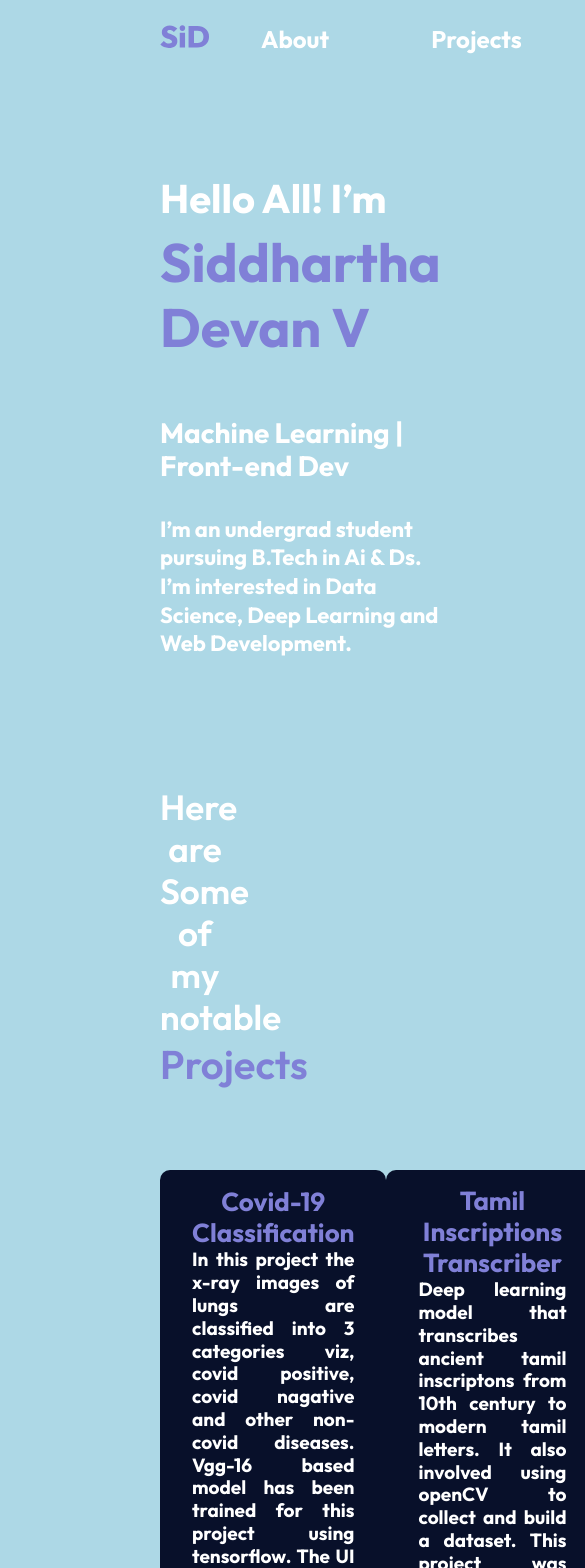
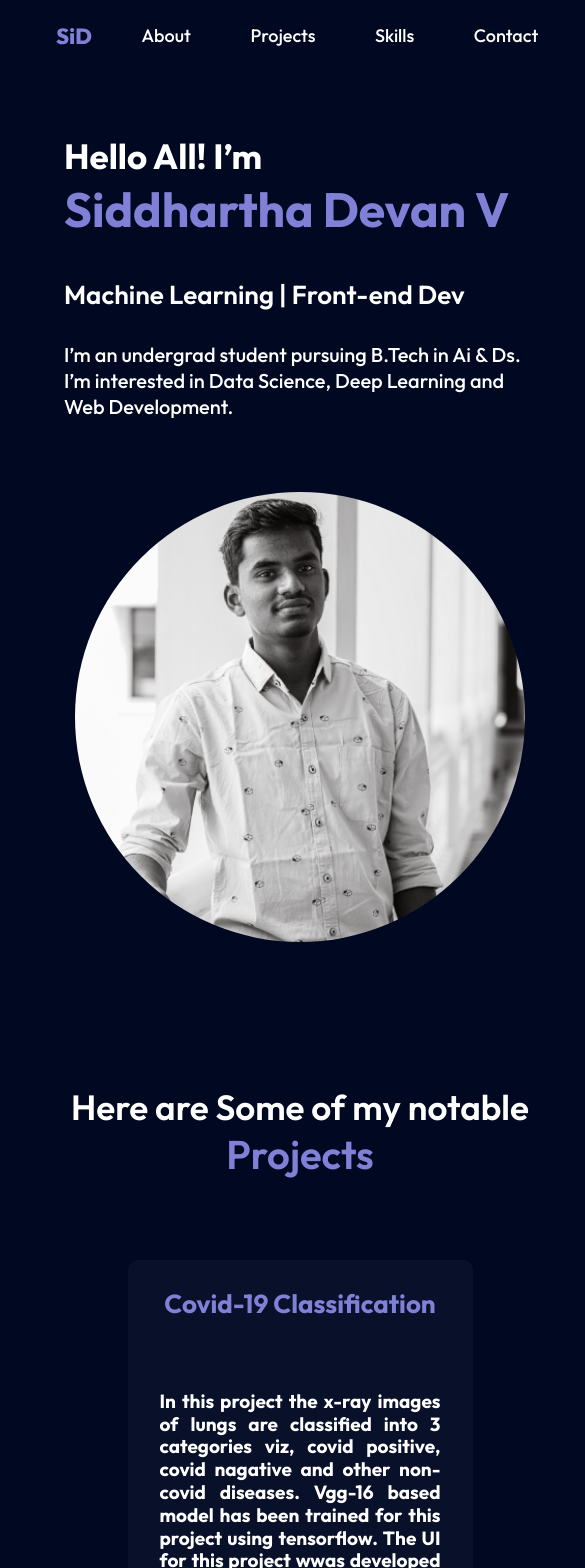
Before and after one commit to Siddhartha-Devan/React-portfolio, a React (Create React App) app: page / in a window 390 px wide. Shown: the top 1568 px of the page, 585 px wide, since content can reach past the window. Built offline with nearby package versions, Linux system fonts and the light colour scheme; the HTML template or start-up script is replaced by a standard one.

Commit message:
1/2 responsive

```diff
--- a/src/App.css
+++ b/src/App.css
@@ -9,3 +9,11 @@ body{
     background: var(--color-bg) ;
     font-family: var(--font-family);
 }
+
+@media only screen and (max-width: 600px) {
+
+    body {
+        width: 600px;
+    }
+
+}
--- a/src/components/contact/Contact.jsx
+++ b/src/components/contact/Contact.jsx
@@ -10,7 +10,8 @@ import Location from '../../assets/location-svgrepo-com.svg'
 
 const Contact = () => {
   return (
-    <div className='pf__contact-main' id='contact'>
+
+    <section className='pf__contact-main' id='contact'>
         <div className='pf__contact-head'>
             <div className='pf__contact-head-text1'>
                 Wanna get in touch
@@ -53,7 +54,7 @@ const Contact = () => {
 
             </div>
         </div>
-    </div>
+    </section>
   )
 }
 
--- a/src/components/main/Main.jsx
+++ b/src/components/main/Main.jsx
@@ -4,7 +4,7 @@ import image from '../../assets/sidd2.png'
 
 const Main = () => {
   return (
-    <div className='pf__main' id='about'>
+    <section className='pf__main' id='about'>
       <div className='pf__main-content-container'>
         <div className='pf__main-content-container-hello'>
           Hello All! I’m
@@ -26,7 +26,7 @@ const Main = () => {
         <img src={image} alt="sidd" />
       </div>
 
-    </div>
+    </section>
   )
 }
 
--- a/src/components/main/main.css
+++ b/src/components/main/main.css
@@ -77,3 +77,53 @@
     border-radius: 50%;
     object-fit: cover;
 }
+
+@media only screen and (max-width: 600px) {
+    /* body{
+        width: 600px;
+    } */
+
+    .pf__main {
+      /* background-color: lightblue; */
+      flex-direction: column;
+      padding: 2rem 2rem;
+    }
+
+    .pf__main-image-container {
+        display: flex;
+        flex: 1;
+        justify-content: center;
+        align-items: center;
+        margin: 2rem;
+        margin-top: 3rem;
+    }
+
+    .pf__main-content-container {
+        /* margin-left: ; */
+        margin-right: 2rem;
+        margin-top: 2rem;
+    }
+
+    .pf__main-content-container-hello {
+        font-size: 35px;
+        font-weight: 700;
+        line-height: 110%;
+    }
+
+    .pf__main-content-container-name {
+        font-size: 48px;
+        font-weight: 700;
+        margin-top: 6px;
+    }
+
+    .pf__main-content-container-role{
+        margin-top: 2.5rem;
+        font-size: 26px;
+        font-weight: 600;
+    }
+
+    .pf__main-content-container-subtext{
+        font-size: 20px;
+        font-weight: 500;
+    }
+  }
--- a/src/components/navbar/Navbar.jsx
+++ b/src/components/navbar/Navbar.jsx
@@ -4,7 +4,7 @@ import logo from '../../assets/SiD.svg'
 
 const Navbar = () => {
   return (
-    <div>
+    <nav>
         <div className='pf__navbar'>
           <div className='pf__navbar-links'>
             <div className='pf__navbar-links_logo'>
@@ -20,7 +20,7 @@ const Navbar = () => {
           </div>
         </div>
 
-    </div>
+    </nav>
 
 
   )
--- a/src/components/navbar/navbar.css
+++ b/src/components/navbar/navbar.css
@@ -10,8 +10,6 @@
     display: flex;
     flex-direction: row;
     /* justify-content:space-between; */
-
-
 
 }
 
@@ -62,6 +60,35 @@
 
 @media only screen and (max-width: 600px) {
     body {
-      background-color: lightblue;
+      /* background-color: lightblue; */
     }
+
+    .pf__navbar {
+        padding: 1.5rem 2rem;
+    }
+
+    .pf__navbar-links_container p, a {
+        font-size: 18px;
+        font-weight: 500;
+    }
+
+    .pf__navbar-links_container a {
+        border: 1.5px solid transparent;
+        padding: 0 0.8rem;
+        border-radius: 20px;
+    }
+
+    .pf__navbar-links_logo {
+        margin-left: 1.5rem;
+    }
+
+    .logo {
+        height: 18px;
+        margin-top: 2.5px;
+    }
+
+    .pf__navbar-links_container p, a {
+        margin: 0 0.5rem;
+    }
+
   }
--- a/src/components/projects/Projects.jsx
+++ b/src/components/projects/Projects.jsx
@@ -5,7 +5,7 @@ import Procontainer from '../../containers/procontainer/Procontainer'
 
 const Projects = () => {
   return (
-    <div className='pf__projects' id='projects'>
+    <section className='pf__projects' id='projects'>
       <div className='pf__projects-head'>
         <div className='pf__projects-head-sub-one'>
           Here are Some of my notable
@@ -26,7 +26,7 @@ const Projects = () => {
         <Procontainer title = 'Emotion Detection' desc = 'In this project, a facial emotions dataset from kaggle was selected and it was used to develop a tensorflow based deep learning model that accurately classifies the emotions of the human faces into various classes like happy, sad, angry etc.'/>
       </div>
 
-    </div>
+    </section>
   )
 }
 
--- a/src/components/projects/projects.css
+++ b/src/components/projects/projects.css
@@ -48,3 +48,30 @@
     margin-right: 4rem;
     justify-content: space-between;
 }
+
+@media only screen and (max-width: 600px) {
+
+    .pf__projects {
+        margin: 2rem ;
+    }
+
+    .pf__projects-head {
+        margin-top: 3rem;
+    }
+
+    .pf__projects-row-1 {
+        flex-direction: column;
+        align-items: center;
+        margin-right: 2rem;
+        gap: 4rem;
+
+    }
+
+    .pf__projects-row-2 {
+        flex-direction: column;
+        align-items: center;
+        margin-right: 2rem;
+        margin-top: 4rem;
+        gap: 4rem;
+    }
+}
--- a/src/components/skills/Skills.jsx
+++ b/src/components/skills/Skills.jsx
@@ -21,7 +21,7 @@ import tensorflow from '../../assets/tensorflow-icon.svg'
 
 const Skills = () => {
   return (
-    <div className='pf__skills' id='skills'>
+    <section className='pf__skills' id='skills'>
         <div className='pf__skills-head'>
             <div className='pf__skills-head-text1'>
                 Stacks
@@ -53,7 +53,7 @@ const Skills = () => {
             <Skillbox tech_logo={pandas}/>
             <Skillbox tech_logo={numpy}/>
         </div>
-    </div>
+    </section>
   )
 }
 
--- a/src/components/skills/skills.css
+++ b/src/components/skills/skills.css
@@ -54,3 +54,10 @@
     justify-content: space-between;
     margin-top: 5rem;
 }
+
+
+@media only screen and (max-width: 600px) {
+    .pf__skills {
+        margin: 3rem 2rem;
+    }
+}
```
